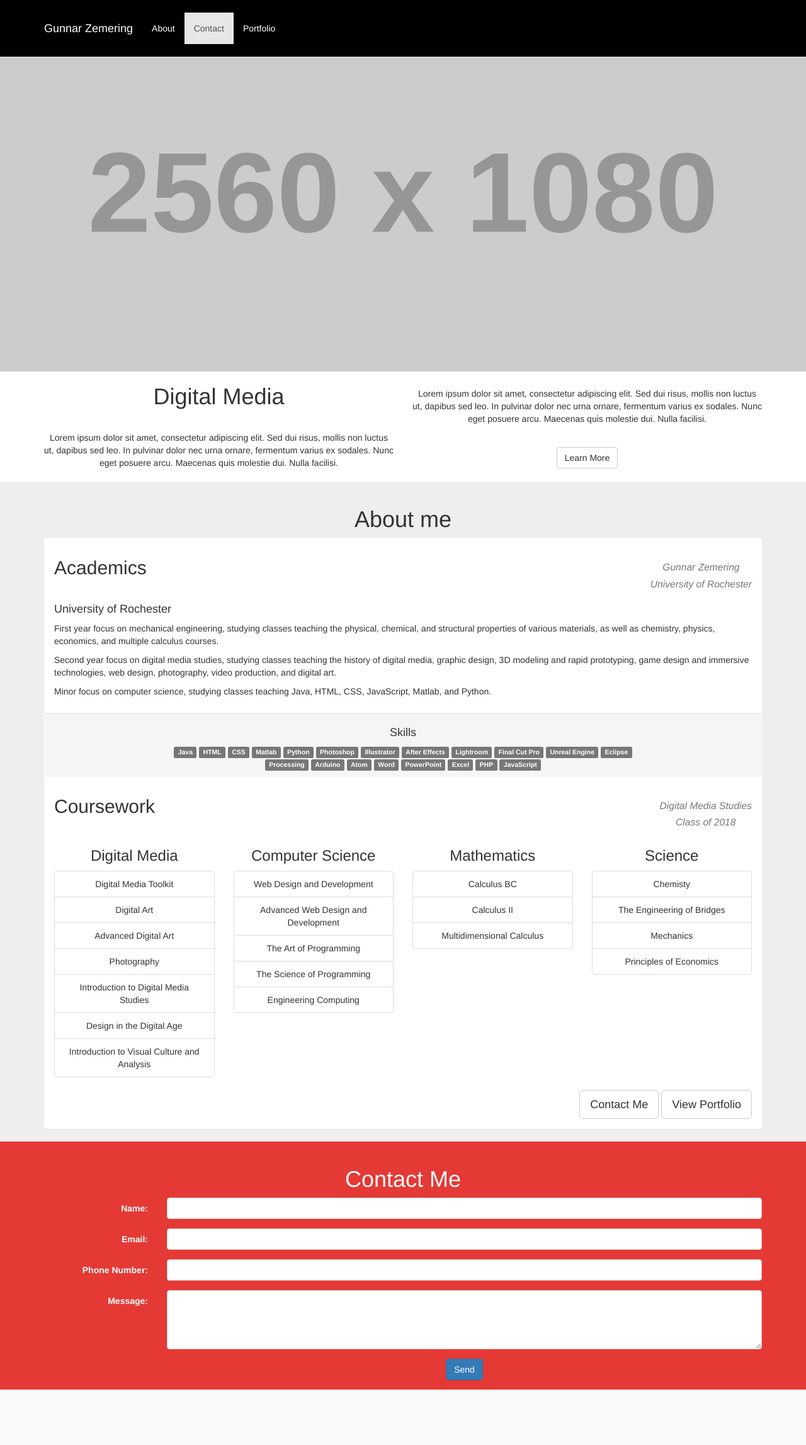
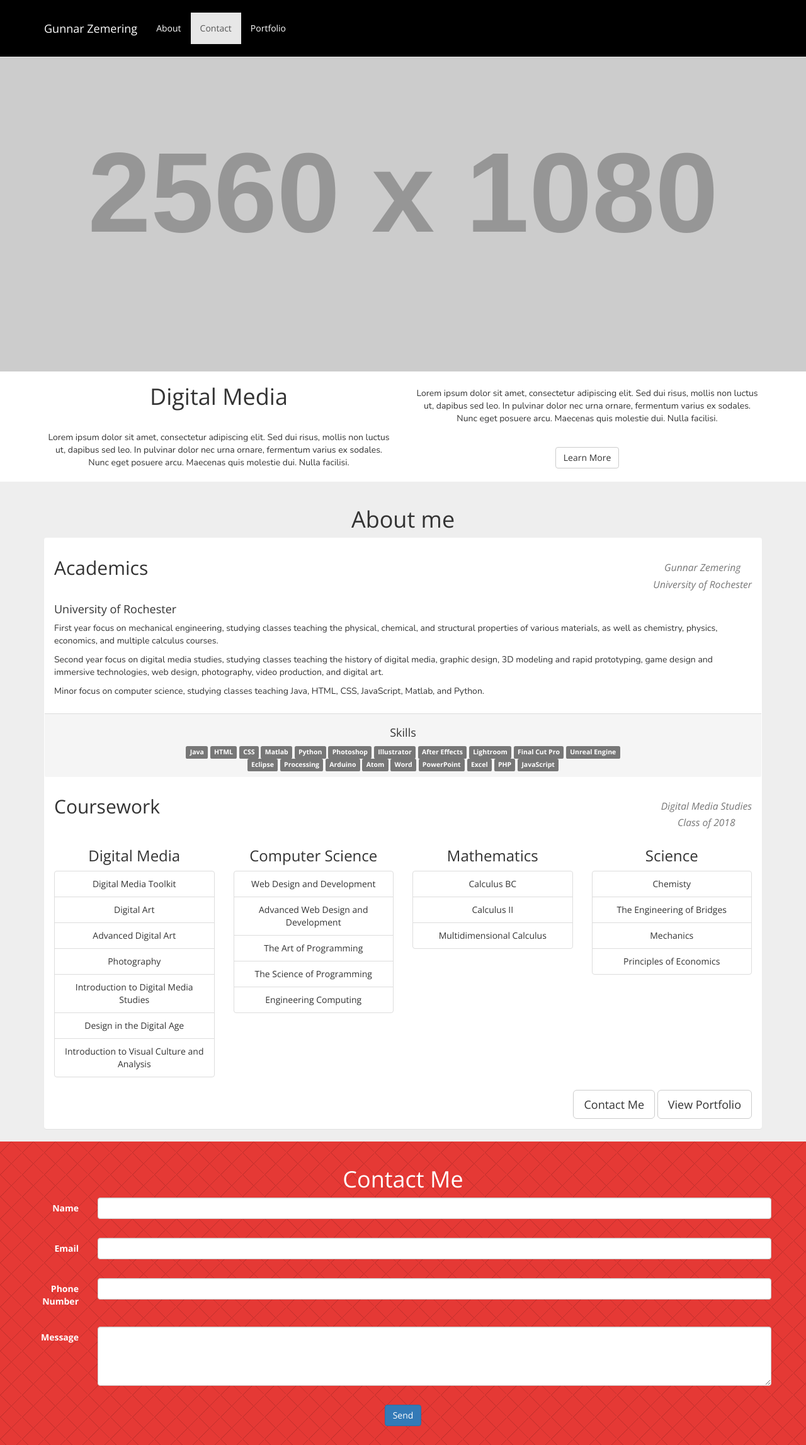
Before and after one commit to t0pgunn/project3, a PHP site: page / in a window 1280 px wide. Shown: the whole page at 63% size. Before the commit the page ends 2207 px from the top, so only its background shows below. Run offline with PHP 8.4, Linux system fonts and the light colour scheme; grey boxes labelled with a size stand in for pictures from a placeholder-image service; some libraries are stand-ins or nearby versions.

Commit message:
added contact style, portfolio content

```diff
--- a/css/styles.css
+++ b/css/styles.css
@@ -1,7 +1,19 @@
+@import url('https://fonts.googleapis.com/css?family=Nunito:400,700|Open+Sans:400,400i,700,700i');
 
 body {
     width: 100%;
     height: 100%;
+    font-family: 'Open Sans', sans-serif;
+
+}
+
+h1{
+  font-family: 'Open Sans', sans-serif;
+}
+p{
+
+font-family: 'Nunito', sans-serif;
+
 }
 
 html {
@@ -10,6 +22,7 @@ html {
 }
 
 .navbar {
+  font-family: 'Open Sans', sans-serif;
 
         background-color: black;
     }
@@ -73,10 +86,12 @@ color: #E53935;
 }
 
 .contact-section {
+
     /*height: 100%;*/
     padding-top: 20px;
     text-align: center;
-    background: #E53935;
+    background: url("images/always-grey.png") repeat;
+    background-color: #E53935;
     color: white;
 }
 
@@ -86,6 +101,19 @@ margin-top: -40px;
 
 }
 
+.badges{
+
+padding-bottom: 10px;
+
+}
+
+.form-group{
+
+padding-bottom: 15px;
+
+
+}
+
 .close-columns{
 
 margin: 0px;
--- a/index.php
+++ b/index.php
@@ -210,8 +210,8 @@
 
             <div class="pull-right">
 
-            <a class="btn btn-default btn-lg" href="#contact">Contact Me</a>
-            <a class="btn btn-default btn-lg" href="portfolio.html">View Portfolio</a>
+            <a class="btn btn-default btn-lg page-scroll" href="#contact">Contact Me</a>
+            <a class="btn btn-default btn-lg page-scroll" href="portfolio.html">View Portfolio</a>
 
 
             </div>
@@ -233,42 +233,44 @@
             <div class="row">
                 <div class="col-lg-12">
                     <h1>Contact Me</h1>
+                  </div>
 
-
+                    <div class="row">
+                        <div class="col-lg-12 col-centered">
                     <form class="form-horizontal" role="form" name="myForm" onsubmit="return(validate()&&validateEmail());" action="database-write.php" method="post" role="form" class="form-horizontal">
 
 
                         <div class="form-group">
-                          <label for="name" class="col-sm-2 control-label" >Name:</label>
-                          <div class="col-sm-10">
+                          <label for="name" class="col-sm-1 control-label" >Name</label>
+                          <div class="col-sm-11">
                         	<input type="text" class="form-control" id="name" name="name" placeholder="" value="">
                         </div>
                         </div>
 
 
                         <div class="form-group">
-                          <label for="email" class="col-sm-2 control-label" >Email:</label>
-                          <div class="col-sm-10">
+                          <label for="email" class="col-sm-1 control-label" >Email</label>
+                          <div class="col-sm-11">
                         	<input type="text" class="form-control" id="email" name="email" placeholder="" value="">
                         </div>
                         </div>
 
                         <div class="form-group">
-                          <label for="phone" class="col-sm-2 control-label" >Phone Number:</label>
-                          <div class="col-sm-10">
+                          <label for="phone" class="col-sm-1 control-label" >Phone Number</label>
+                          <div class="col-sm-11">
                         	<input type="text" class="form-control" id="phone" name="phone" placeholder="" value="">
                         </div>
                         </div>
 
                         <div class="form-group">
-                        <label for="message" class="col-sm-2 control-label" >Message:</label>
-                        <div class="col-sm-10">
+                        <label for="message" class="col-sm-1 control-label" >Message</label>
+                        <div class="col-sm-11">
                             <textarea class="form-control" rows="4" id="message" name="message"></textarea>
                         </div>
                         </div>
 
                         <div class="form-group">
-                        <div class="col-sm-10 col-sm-offset-2">
+                        <div class="col-sm-12">
 			                       <input id="submit" name="submit" type="submit" value="Send" class="btn btn-primary">
 		                    </div>
 	                      </div>
```
Also changed, not shown: portfolio.php (+4 -18 lines), css/images/always-grey.png (added).
